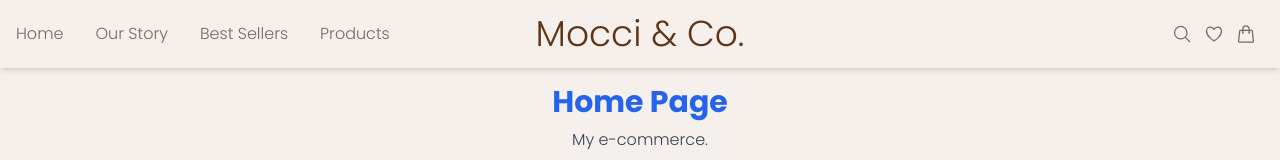
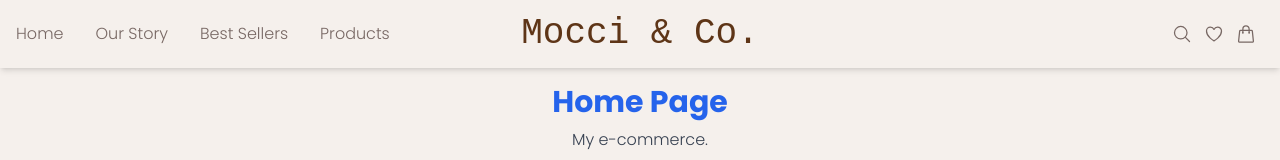
Before and after one commit to isabelli-mocci/handwork-ecommerce, a React (Vite) app: page / in a window 1280 px wide. Shown: the top 160 px of the page. Built offline with nearby package versions, Linux system fonts and the light colour scheme; a web font is replaced by a local one.

Commit message:
feat: add custom font families to Tailwind config
Extended Tailwind configuration with Poppins, Cardo, and American Typewriter Condensed font families for improved typography and branding.

```diff
--- a/tailwind.config.js
+++ b/tailwind.config.js
@@ -13,6 +13,14 @@ export default {
         text: '#786864',
         heading: '#f97e50',
       },
+      fontFamily: {
+        poppins: ['Poppins', 'sans-serif'],
+        cardo: ['Cardo', 'serif'],
+        americanTypewriterCondensed: [
+          'American Typewriter Condensed',
+          'monospace',
+        ],
+      },
     },
   },
   plugins: [],
```
